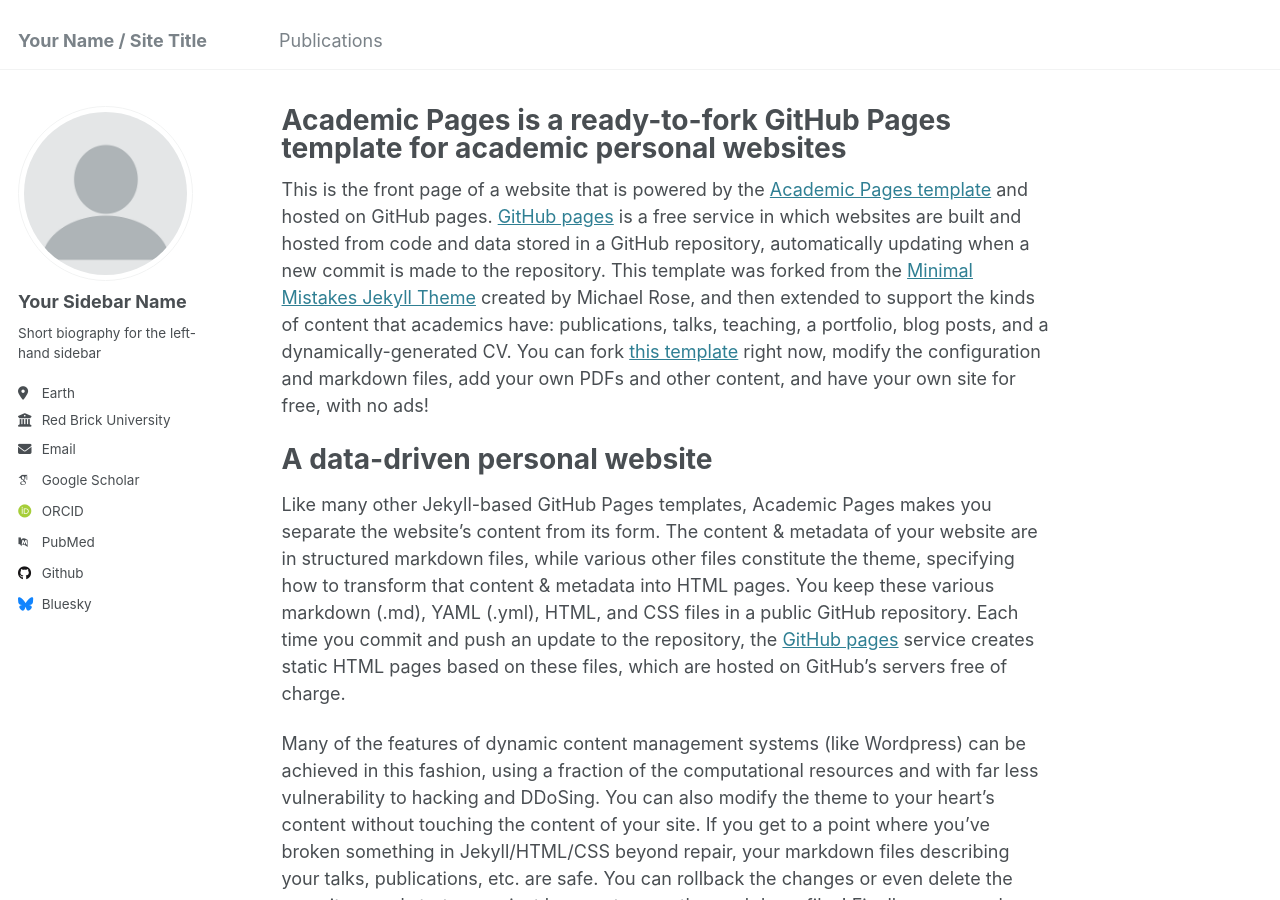
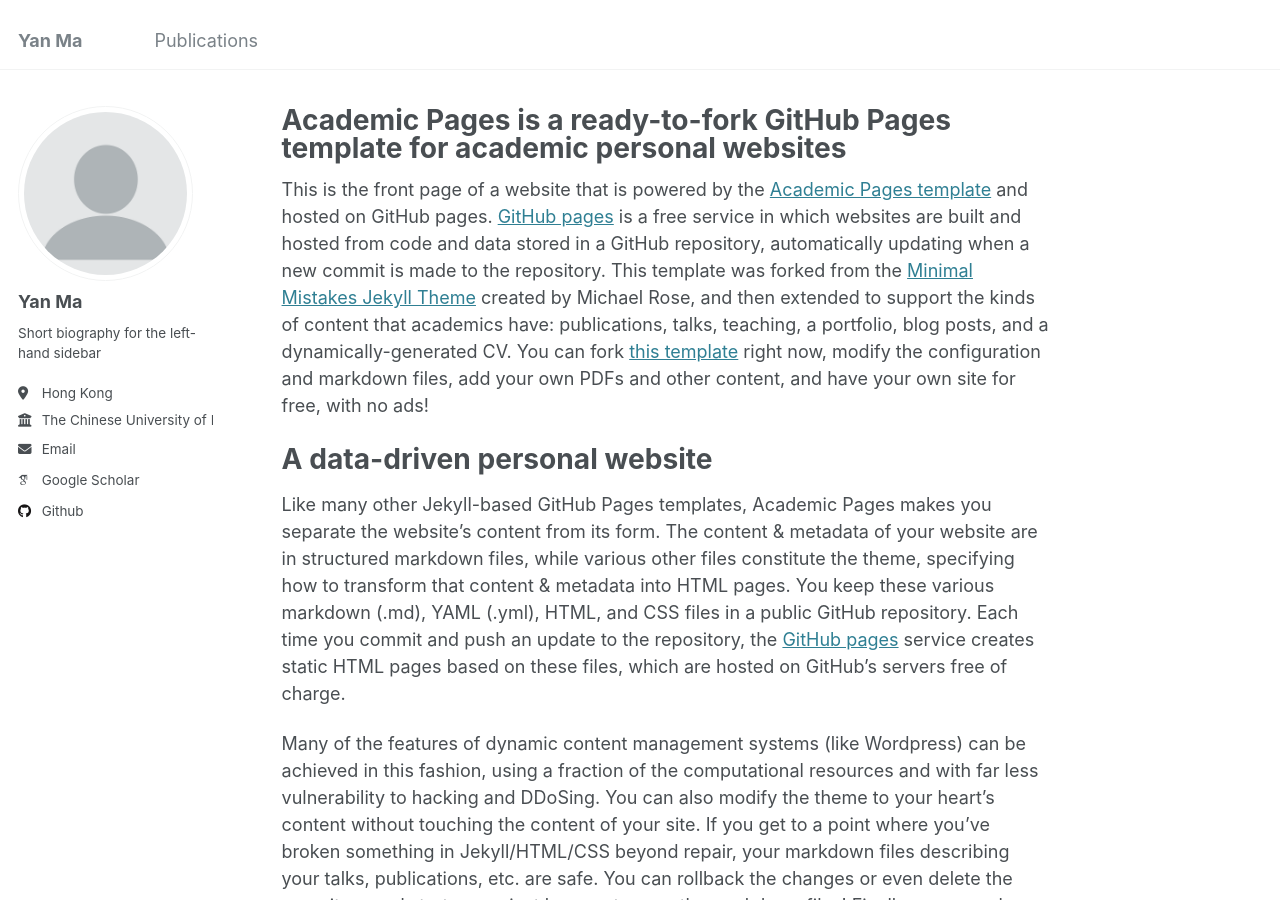
Before and after one commit to ILoveCorn/ILoveCorn.github.io, a Jekyll site: the page built from _pages/about.md, in a window 1280 px wide and 900 px high. Built offline with Jekyll 4.4.1, drawn with Linux system fonts in a browser that asks for light colours; some web fonts are replaced.

Commit message:
Update _config.yml

```diff
--- a/_config.yml
+++ b/_config.yml
@@ -8,7 +8,7 @@
 
 # Basic Site Settings
 locale                   : "en-US"
-title                    : "Your Name / Site Title"
+title                    : "Yan Ma"
 title_separator          : "-"
 name                     : &name "Your Name"
 description              : &description "personal description"
@@ -22,21 +22,21 @@ repository               : "academicpages/academicpages.github.io"
 author:
   # Biographic information
   avatar           : "profile.png"
-  name             : "Your Sidebar Name"
+  name             : "Yan Ma"
   pronouns         : # example: "she/her"
   bio              : "Short biography for the left-hand sidebar"
-  location         : "Earth"
-  employer         : "Red Brick University"
+  location         : "Hong Kong"
+  employer         : "The Chinese University of Hong Kong"
   uri              : # URL
-  email            : "none@example.org"
+  email            : "yanma@link.cuhk.edu.hk"
 
   # Academic websites
   arxiv            : # URL - Update with the correct link to your profile
   googlescholar    : "https://scholar.google.com/citations?user=PS_CX0AAAAAJ"
   impactstory      : # URL
-  orcid            : "http://orcid.org/yourorcidurl"
+  orcid            : # URL
   semantic         : # URL
-  pubmed           : "https://www.ncbi.nlm.nih.gov/pubmed/?term=john+snow"
+  pubmed           : # URL
   researchgate     : # URL
   scopus           : # URL
 
@@ -44,12 +44,12 @@ author:
   bitbucket        : # Username - Update with your username on the site
   codepen          : # Username
   dribbble         : # Username
-  github           : "academicpages"
+  github           : "ILoveCorn"
   kaggle           : # Username
   stackoverflow    : # User number or user number and name (i.e., use "1" or "1/jeff-atwood")
 
   # Social media
-  bluesky          : "bsky.app" # Replace this with you Bluesky username
+  bluesky          : # Replace this with you Bluesky username
   facebook         : # Username
   flickr           : # Username
   foursquare       : # Username
```
